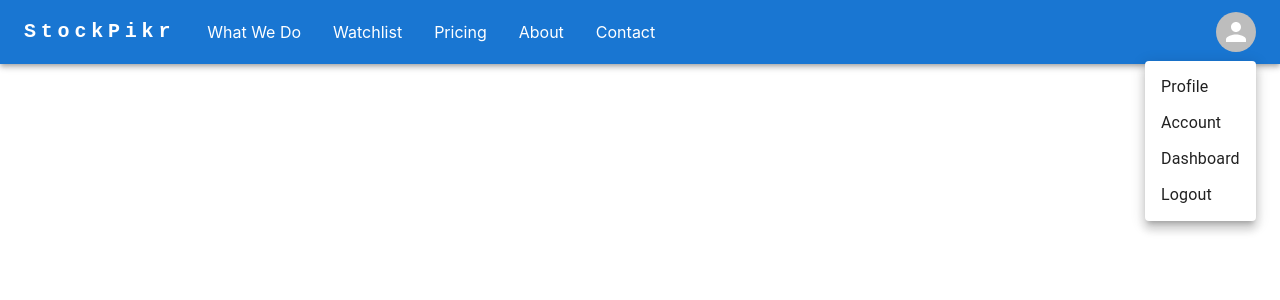
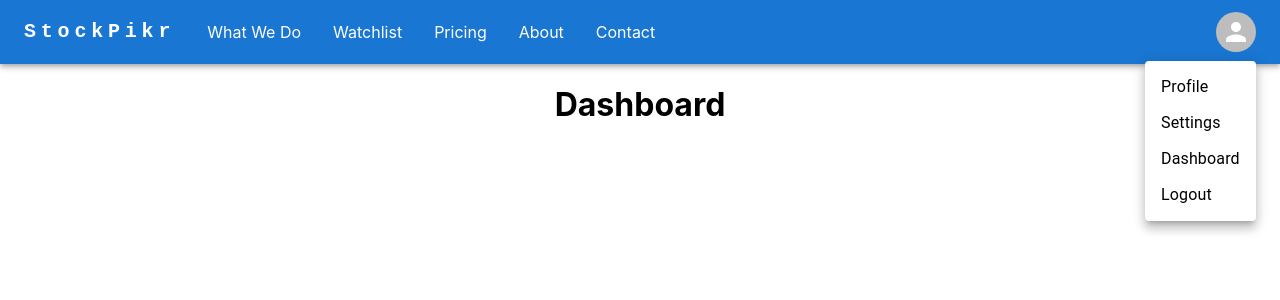
Before and after one commit to szayadi/Stockpikr-React-App, a React (Create React App) app: page /dashboard in a window 1280 px wide. Both pictures are taken after a click on the button "Open settings". Shown: the top 300 px of the page. Built offline with nearby package versions, Linux system fonts and the light colour scheme.

Commit message:
Starter Routes & Files for Settings Menu

```diff
--- a/src/components/NavigationHeader.tsx
+++ b/src/components/NavigationHeader.tsx
@@ -18,7 +18,13 @@ const pages = [
   { title: 'About', key: 'about' },
   { title: 'Contact', key: 'contact' }
 ];
-const settings = ['Profile', 'Account', 'Dashboard', 'Logout'];
+const settings = [
+  { title: 'Profile', key: 'profile' },
+  { title: 'Settings', key: 'settings' },
+  { title: 'Dashboard', key: 'dashboard' },
+  { title: 'Logout', key: 'logout' }
+];
+
 
 function NavigationHeader() {
   const [anchorElNav, setAnchorElNav] = React.useState<null | HTMLElement>(null);
@@ -146,9 +152,11 @@ function NavigationHeader() {
               open={Boolean(anchorElUser)}
               onClose={handleCloseUserMenu}
             >
-              {settings.map((setting) => (
-                <MenuItem key={setting} onClick={handleCloseUserMenu}>
-                  <Typography textAlign="center">{setting}</Typography>
+              {settings.map((s) => (
+                <MenuItem key={s.key} onClick={handleCloseUserMenu}>
+                  <Link style={{ textAlign: 'center', color: 'black', textDecoration: 'none' }} to={s.key}>
+                    {s.title}
+                  </Link>
                 </MenuItem>
               ))}
             </Menu>
--- /dev/null
+++ b/src/components/Settings/Dashboard/Dashboard.tsx
@@ -0,0 +1,7 @@
+import * as React from 'react';
+
+export function Dashboard() {
+  return (
+    <h1>Dashboard</h1>
+  );
+}
--- /dev/null
+++ b/src/components/Settings/Profile/Profile.tsx
@@ -0,0 +1,7 @@
+import * as React from 'react';
+
+export function Profile() {
+  return (
+    <h1>Profile</h1>
+  );
+}
--- /dev/null
+++ b/src/components/Settings/Settings/Settings.tsx
@@ -0,0 +1,7 @@
+import * as React from 'react';
+
+export function Settings() {
+  return (
+    <h1>Settings</h1>
+  );
+}
--- a/src/routes.tsx
+++ b/src/routes.tsx
@@ -1,11 +1,19 @@
 import { Route, Routes } from 'react-router-dom';
 import { Watchlist } from './components/Watchlist';
+import { Profile } from './components/Settings/Profile/Profile';
+import { Dashboard } from './components/Settings/Dashboard/Dashboard';
+import { Settings } from './components/Settings/Settings/Settings';
 
 export default () => (
   <Routes>
     {/* FIXME: Add a landing page and let the default path to be the landing page */}
     <Route path="/" />
     <Route path="/watchlist" element={<Watchlist />} />
+    <Route path="/profile" element={<Profile />} />
+    <Route path="/dashboard" element={<Dashboard />} />
+    <Route path="/settings" element={<Settings />} />
     {/* <Route path="*" element={<NotFound />} /> */}
+
+
   </Routes>
 );
```
